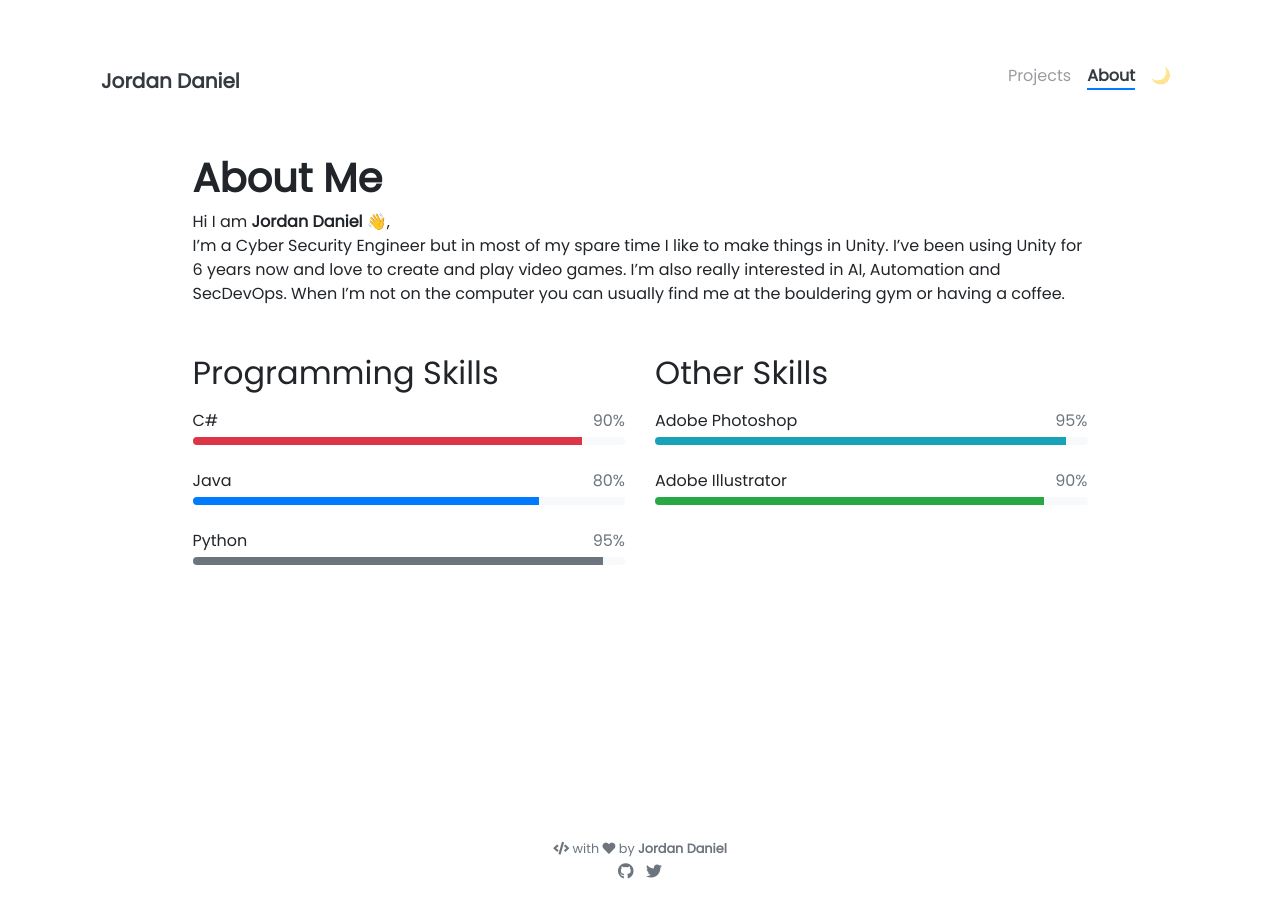
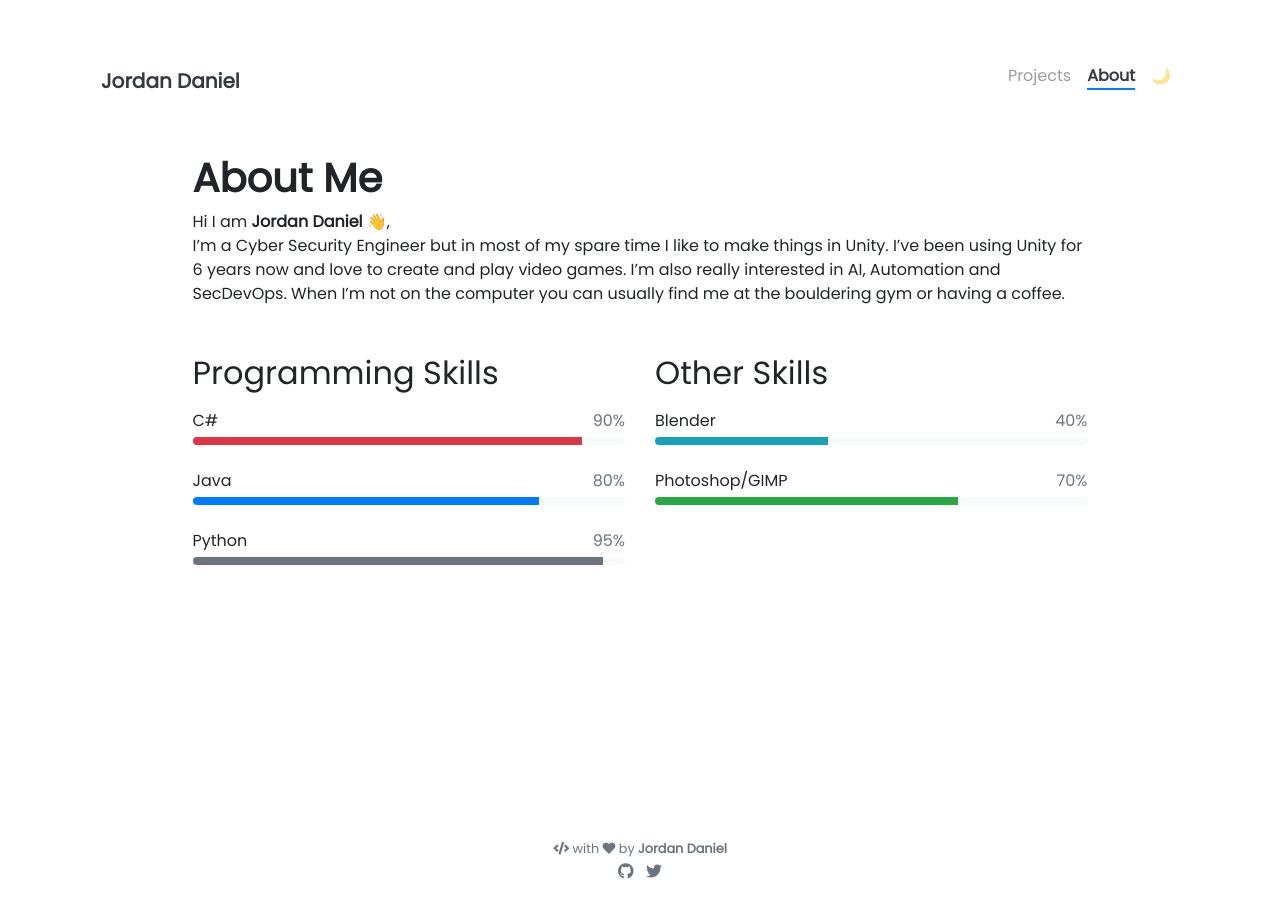
Before and after one commit to Bufferoverflovv/bufferoverflovv.github.io, a Jekyll site: the page built from pages/about.md, in a window 1280 px wide. Built offline with Jekyll 4.4.1, drawn with Linux system fonts in a browser that asks for light colours; nearby versions of some CDN libraries; emoji names are drawn with the system emoji font.

Commit message:
Update other-skills.yml

```diff
--- a/_data/other-skills.yml
+++ b/_data/other-skills.yml
@@ -1,7 +1,7 @@
-- name: Adobe Photoshop
-  percentage: 95
+- name: Blender
+  percentage: 40
   color: info
 
-- name: Adobe Illustrator
-  percentage: 90
+- name: Photoshop/GIMP
+  percentage: 70
   color: success
```
